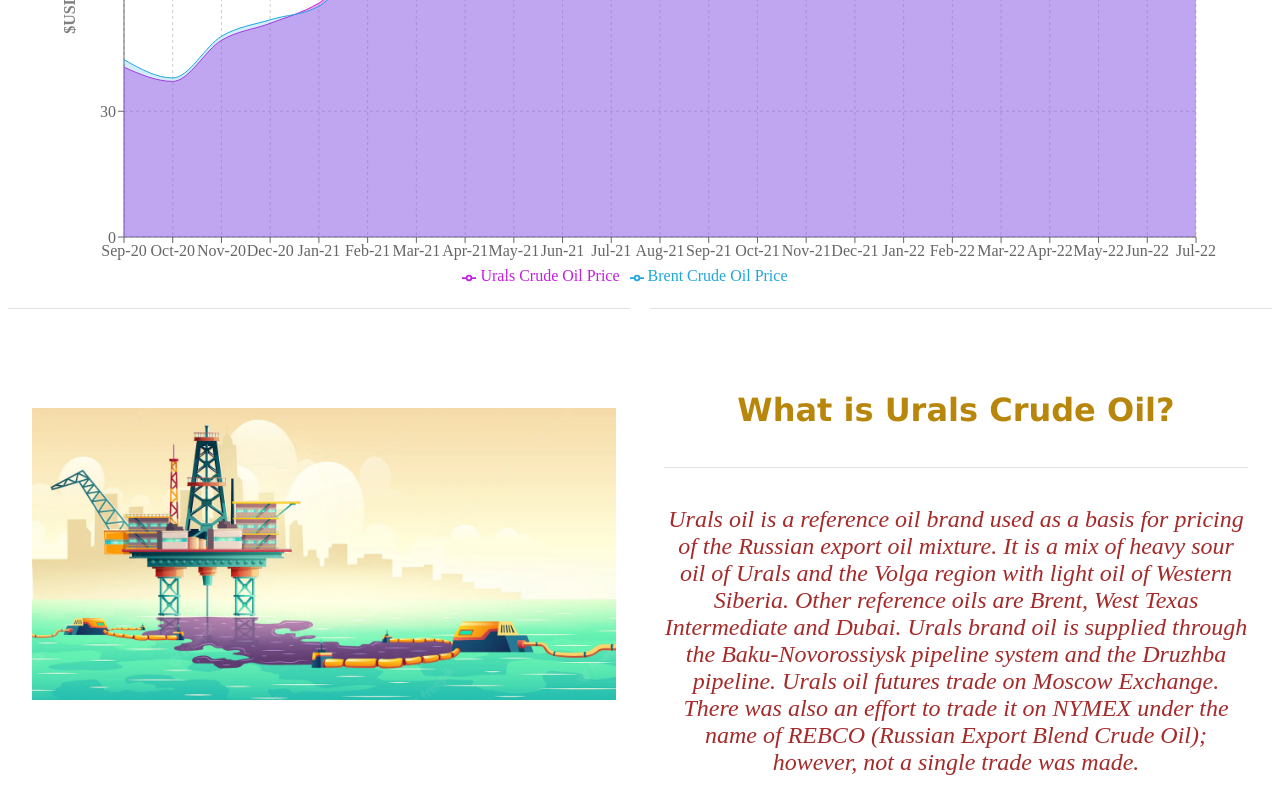
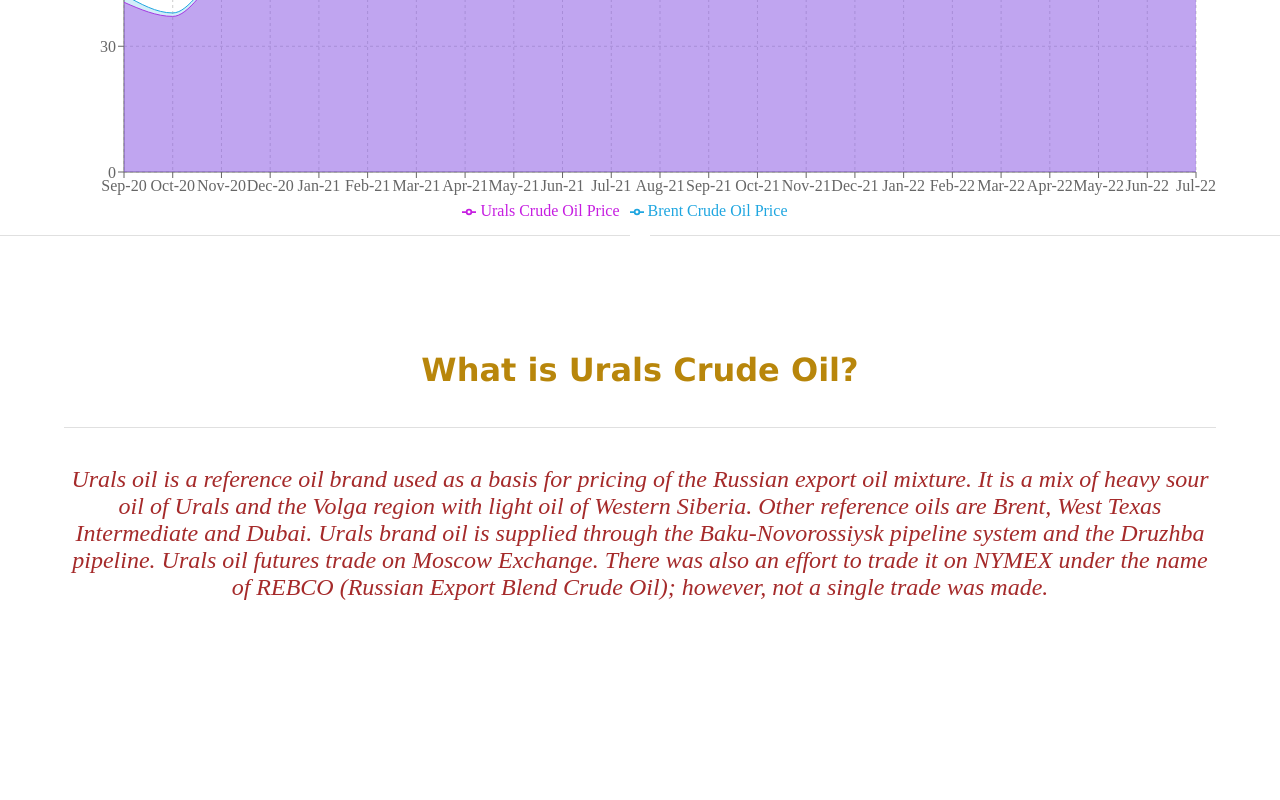
Before and after one commit to amitdas022/OilyWorld, a React (Create React App) app in the folder react_app/: page / in a window 1280 px wide. Shown: the part 454-1254 px from the top of the page. After the commit the page ends 1055 px from the top, so only its background shows below. Built offline with nearby package versions, Linux system fonts and the light colour scheme.

Commit message:
No margin

```diff
--- a/react_app/src/components/App.css
+++ b/react_app/src/components/App.css
@@ -0,0 +1,3 @@
+*{
+    margin: 0%;
+}
--- a/react_app/src/components/App.js
+++ b/react_app/src/components/App.js
@@ -1,4 +1,5 @@
 import * as React from 'react';
+import './App.css'
 import NavBar from './NavBar';
 import Layout from './Layout';
 import UralsCrude from './UralsCrude';
--- a/react_app/src/components/Layout.js
+++ b/react_app/src/components/Layout.js
@@ -23,9 +23,6 @@ function Layout() {
             <p> </p>
         </Divider>
         <div className='rowContent'>
-            <Container style={containerOne}>
-                <img style={imgOne} src={banner_1} alt="BigCo Inc. logo"/>
-            </Container>
             <Container>
                 <p className='contentFolderOne'>
                     <span className='defHeading'>
```
